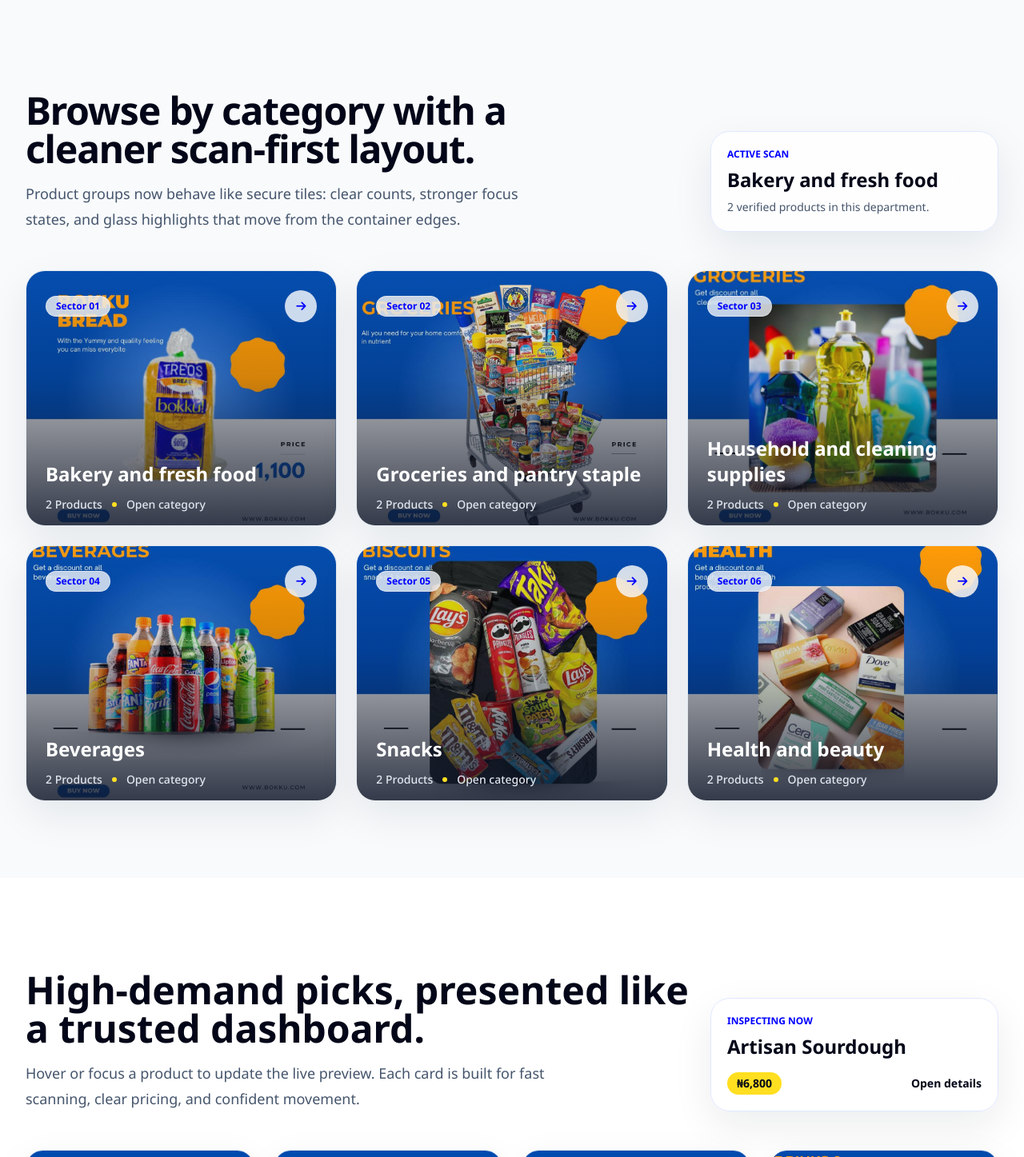
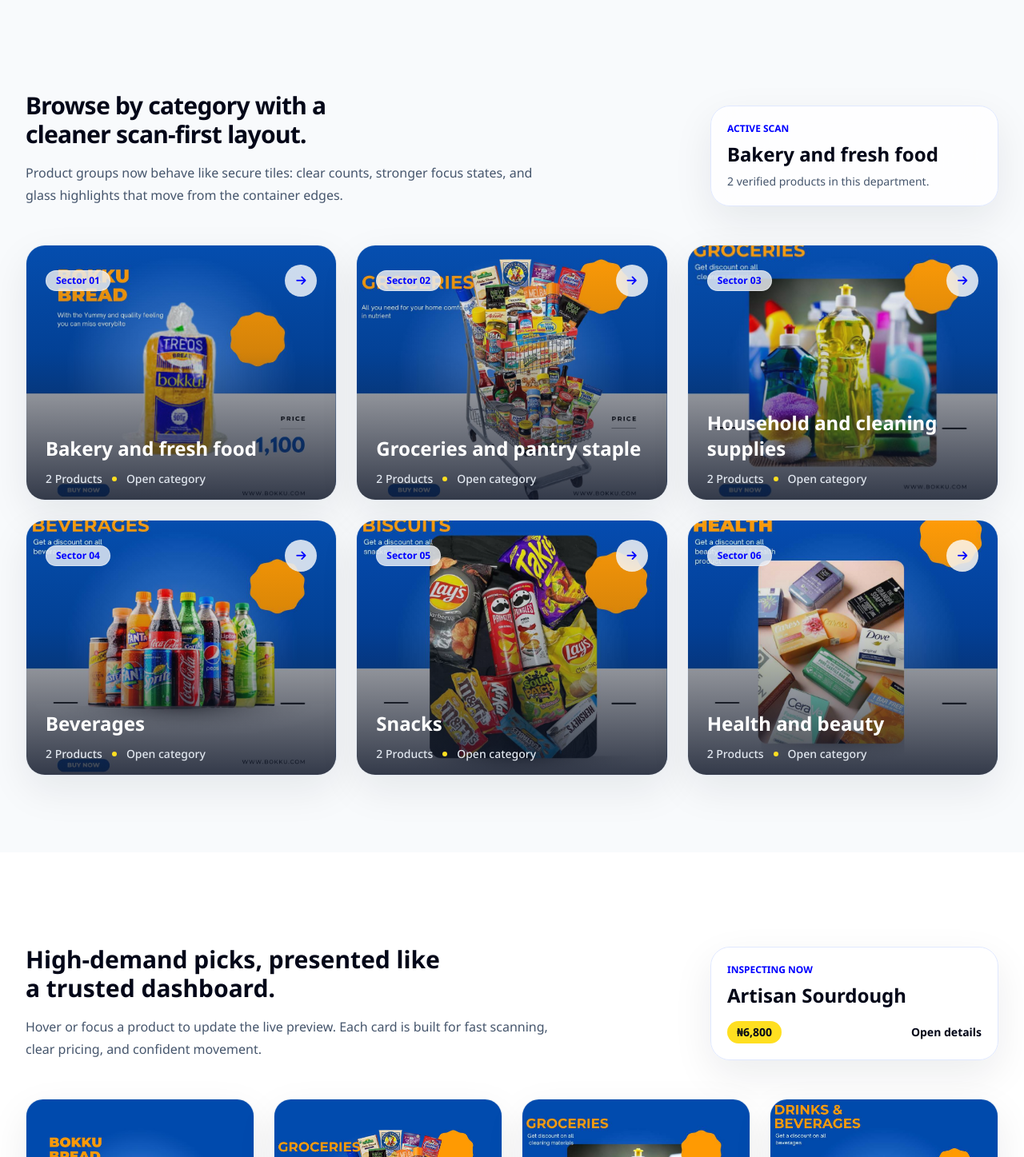
Before and after one commit to Wisdomkara/bokku, a React (Vite) app in the folder bokku/: page / in a window 1280 px wide. Shown: the part 603-2050 px from the top of the page at 80% size. Built offline with nearby package versions, Linux system fonts and the light colour scheme.

Commit message:
I reduce the font size

```diff
--- a/bokku/src/components/home/CategoryGrid.tsx
+++ b/bokku/src/components/home/CategoryGrid.tsx
@@ -37,10 +37,10 @@
         <div className="mb-12 grid gap-6 lg:grid-cols-[minmax(0,1fr)_360px] lg:items-end">
           <div>
 
-            <h2 className="mt-5 max-w-3xl text-3xl font-bold tracking-tight text-slate-950 md:text-5xl">
-              Browse by category with a cleaner scan-first layout.
+            <h2 className="mt-5 max-w-3xl text-4xl font-bold tracking-tight text-slate-950 md:text-3xl">
+              Browse by category with a <br /> cleaner scan-first layout.
             </h2>
-            <p className="mt-4 max-w-2xl text-lg leading-8 text-slate-600">
+            <p className="mt-4 max-w-2xl text-base leading-7 text-slate-600">
               Product groups now behave like secure tiles: clear counts,
               stronger focus states, and glass highlights that move from the
               container edges.
--- a/bokku/src/components/home/ExploreBokku.tsx
+++ b/bokku/src/components/home/ExploreBokku.tsx
@@ -17,10 +17,10 @@
               <i className="fa-solid fa-compass" aria-hidden="true" />
               Explore intelligence
             </span>
-            <h2 className="mt-5 text-3xl font-bold tracking-tight text-slate-950 md:text-5xl">
-              Stories and guides with a polished command-center finish.
+            <h2 className="mt-5 max-w-3xl text-5xl font-bold tracking-tight text-slate-950 md:text-3xl">
+              Stories and guides with a <br /> polished command-center finish.
             </h2>
-            <p className="mt-4 max-w-2xl text-lg leading-8 text-slate-600">
+            <p className="mt-4 max-w-2xl text-base leading-7 text-slate-600">
               Move through Bokku collections with richer image surfaces,
               directional glass highlights, and focused article previews.
             </p>
--- a/bokku/src/components/home/TopSellingProducts.tsx
+++ b/bokku/src/components/home/TopSellingProducts.tsx
@@ -24,10 +24,10 @@
         <div className="mb-12 grid gap-6 lg:grid-cols-[minmax(0,1fr)_360px] lg:items-end">
           <div>
 
-            <h2 className="mt-5 text-3xl font-bold text-slate-950 md:text-5xl">
-              High-demand picks, presented like a trusted dashboard.
+            <h2 className="mt-5 text-4xl font-bold text-slate-950 md:text-3xl">
+              High-demand picks, presented like <br /> a trusted dashboard.
             </h2>
-            <p className="mt-4 max-w-2xl text-lg leading-8 text-slate-600">
+            <p className="mt-4 max-w-2xl text-base leading-7 text-slate-600">
               Hover or focus a product to update the live preview. Each card is
               built for fast scanning, clear pricing, and confident movement.
             </p>
```
